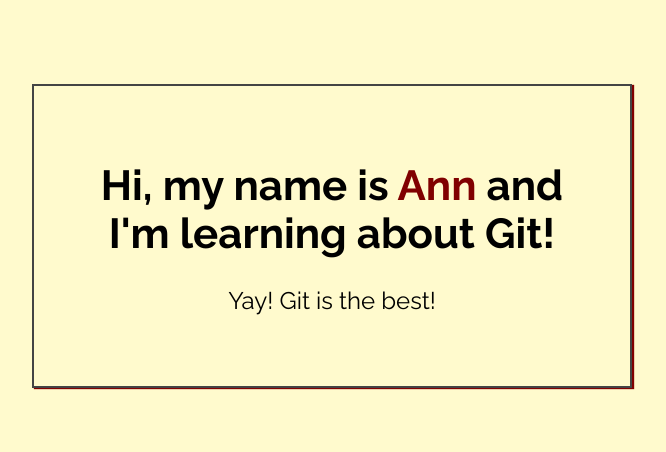
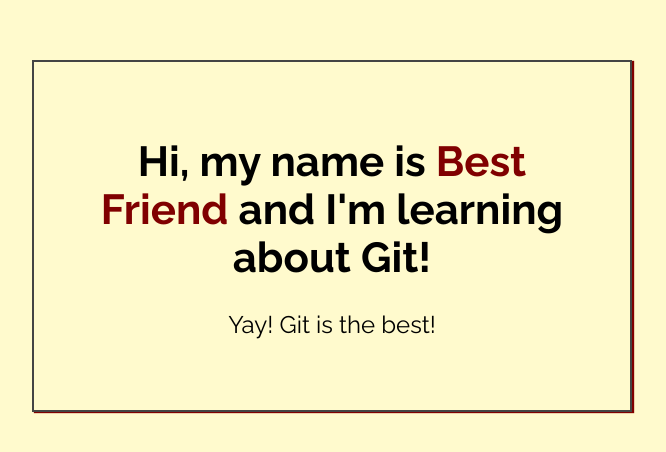
Before and after one commit to KirstenDarling/My-First-Repo, a plain HTML site: page index.html in a window 1280 px wide. Shown: the part 164-616 px from the top of the page, without its empty margins (308-974 px from the left). Drawn offline with Linux system fonts and the light colour scheme.

Commit message:
Added name to index.html

```diff
--- a/index.html
+++ b/index.html
@@ -14,7 +14,7 @@
 <body>
 
     <div class="greeting">
-        <h1>Hi, my name is <span class="highlight">Ann</span> and I'm learning about Git! </h1>
+        <h1>Hi, my name is <span class="highlight">Best Friend</span> and I'm learning about Git! </h1>
 
         <p>Yay! Git is the best!</p>
     </div>
```
